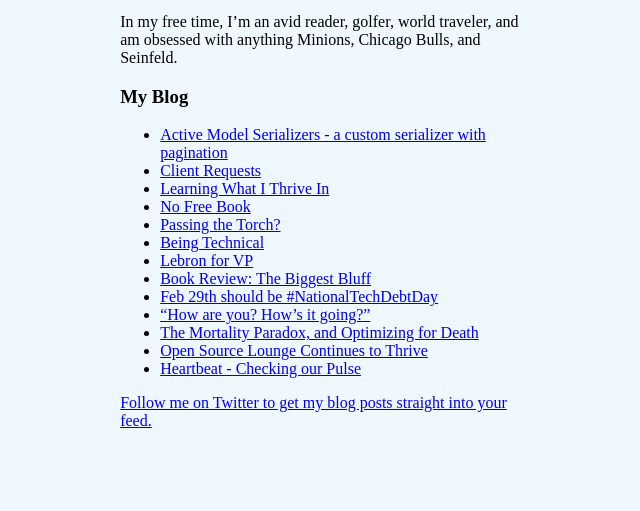
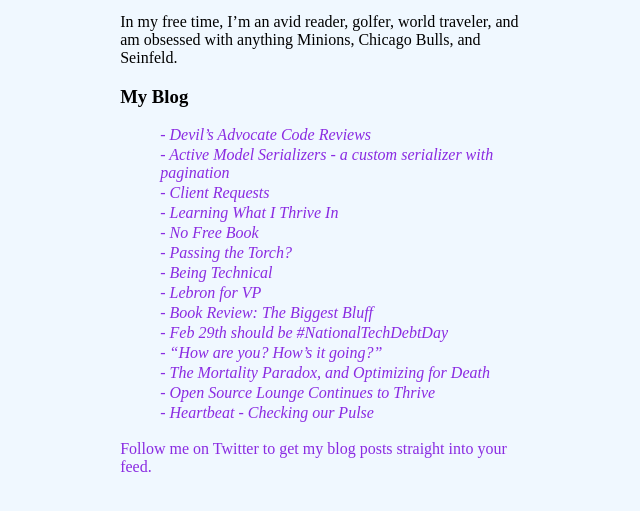
Before and after one commit to dkaplan88/dkaplan88.github.io, a plain HTML site: page index.html in a window 1280 px wide. Shown: the part 213-724 px from the top of the page, without its empty margins (317-957 px from the left). Drawn offline with Linux system fonts and the light colour scheme.

Commit message:
new post, new styles

```diff
--- a/index.html
+++ b/index.html
@@ -20,6 +20,25 @@
         margin-right: 20px;
       }
     }
+
+    ul {
+      list-style: none;
+    }
+
+    li {
+      padding-bottom: 2px;
+      font-style: italic;
+    }
+
+    a {
+      text-decoration: none;
+      color: #8A2BE2;
+    }
+
+    a:hover {
+      text-decoration: underline;
+      text-decoration-color: black;
+    };
   </style>
 </head>
 
@@ -34,19 +53,20 @@
 
     <h3>My Blog</h3>
     <ul>
-      <li><a href="https://dkaplan88.medium.com/active-model-serializer-custom-with-pagy-pagination-a76a4e8332f0", target="blank">Active Model Serializers - a custom serializer with pagination</a></li>
-      <li><a href="https://dankaplan.substack.com/p/client-requests", target="blank">Client Requests</a></li>
-      <li><a href="https://dankaplan.substack.com/p/learning-what-i-thrive-in", target="blank">Learning What I Thrive In</a></li>
-      <li><a href="https://dankaplan.substack.com/p/no-free-book" target="blank">No Free Book</a></li>
-      <li><a href="https://dankaplan.substack.com/p/passing-the-torch" target="blank">Passing the Torch?</a></li>
-      <li><a href="https://dankaplan.substack.com/p/being-technical" target="blank">Being Technical</a></li>
-      <li><a href="https://dankaplan.substack.com/p/lebron-for-vp" target="blank">Lebron for VP</a></li>
-      <li><a href="https://dankaplan.substack.com/p/book-review-the-biggest-bluff" target="blank">Book Review: The Biggest Bluff</a></li>
-      <li><a href="https://dkaplan88.medium.com/feb-29th-should-be-nationaltechdebtday-a9202bc1332d">Feb 29th should be #NationalTechDebtDay</a></li>
-      <li><a href="https://dkaplan88.medium.com/how-are-you-how-s-it-going-48f0c10734ea">“How are you? How’s it going?”</a></li>
-      <li><a href="https://dkaplan88.medium.com/the-mortality-paradox-and-optimizing-for-death-bbb92d6e895a">The Mortality Paradox, and Optimizing for Death</a></li>
-      <li><a href="https://www.enova.com/blog/open-source-lounge-continues-to-thrive/">Open Source Lounge Continues to Thrive</a></li>
-      <li><a href="https://www.enova.com/blog/heartbeat-checking-our-pulse/">Heartbeat - Checking our Pulse</a></li>
+      <li><a href="https://dkaplan88.medium.com/devils-advocate-code-reviews-e3e1db6fdd10" target="blank">- Devil’s Advocate Code Reviews</li>
+      <li><a href="https://dkaplan88.medium.com/active-model-serializer-custom-with-pagy-pagination-a76a4e8332f0", target="blank">- Active Model Serializers - a custom serializer with pagination</a></li>
+      <li><a href="https://dankaplan.substack.com/p/client-requests", target="blank">- Client Requests</a></li>
+      <li><a href="https://dankaplan.substack.com/p/learning-what-i-thrive-in", target="blank">- Learning What I Thrive In</a></li>
+      <li><a href="https://dankaplan.substack.com/p/no-free-book" target="blank">- No Free Book</a></li>
+      <li><a href="https://dankaplan.substack.com/p/passing-the-torch" target="blank">- Passing the Torch?</a></li>
+      <li><a href="https://dankaplan.substack.com/p/being-technical" target="blank">- Being Technical</a></li>
+      <li><a href="https://dankaplan.substack.com/p/lebron-for-vp" target="blank">- Lebron for VP</a></li>
+      <li><a href="https://dankaplan.substack.com/p/book-review-the-biggest-bluff" target="blank">- Book Review: The Biggest Bluff</a></li>
+      <li><a href="https://dkaplan88.medium.com/feb-29th-should-be-nationaltechdebtday-a9202bc1332d" target="blank">- Feb 29th should be #NationalTechDebtDay</a></li>
+      <li><a href="https://dkaplan88.medium.com/how-are-you-how-s-it-going-48f0c10734ea" target="blank">- “How are you? How’s it going?”</a></li>
+      <li><a href="https://dkaplan88.medium.com/the-mortality-paradox-and-optimizing-for-death-bbb92d6e895a" target="blank">- The Mortality Paradox, and Optimizing for Death</a></li>
+      <li><a href="https://www.enova.com/blog/open-source-lounge-continues-to-thrive/" target="blank"> - Open Source Lounge Continues to Thrive</a></li>
+      <li><a href="https://www.enova.com/blog/heartbeat-checking-our-pulse/" target="blank">- Heartbeat - Checking our Pulse</a></li>
     </ul>
 
     <p>
```
